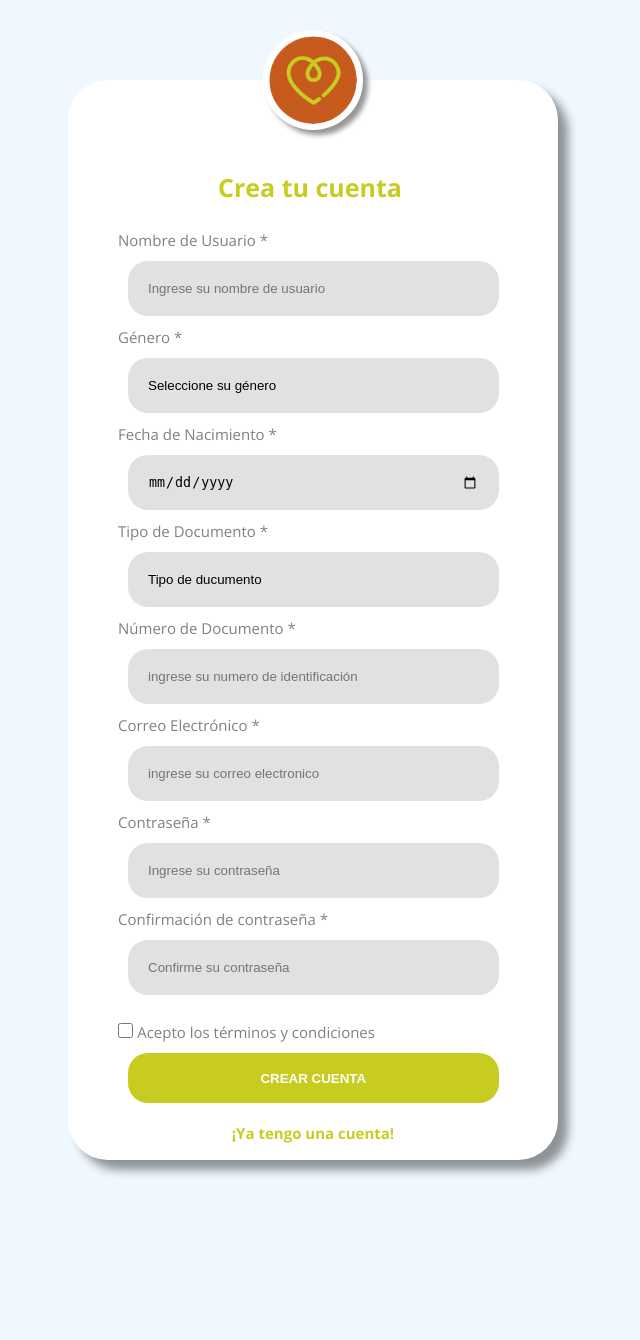
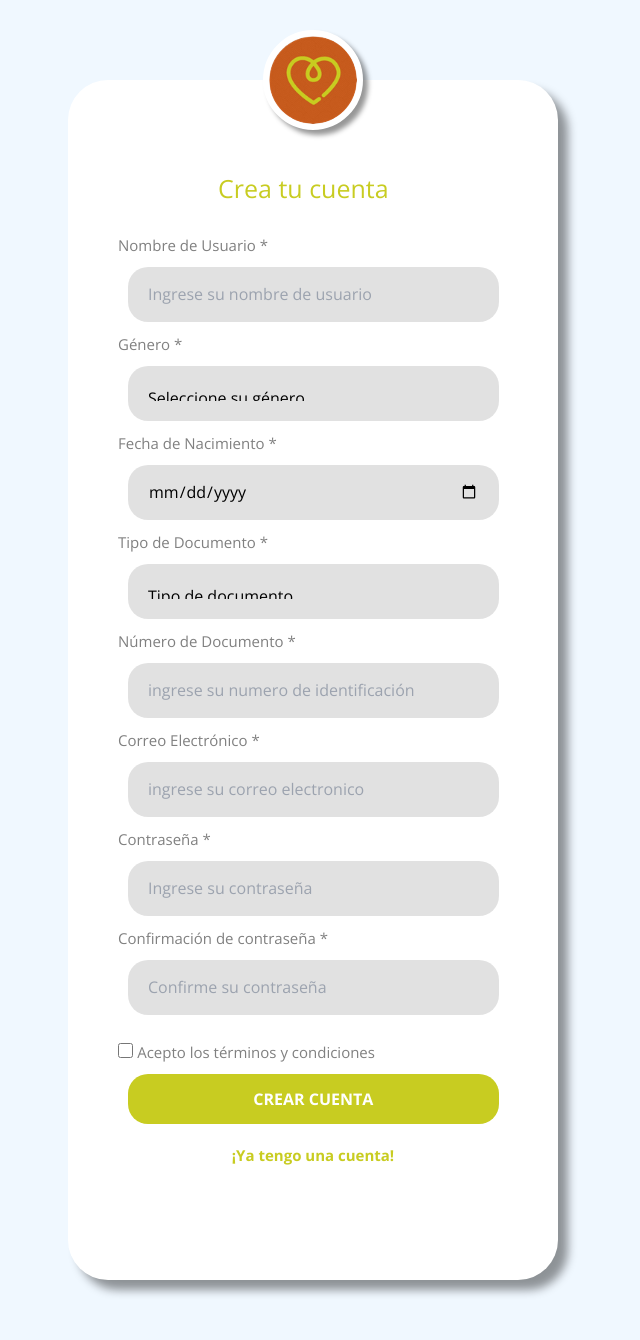
Before and after one commit to JuanDavidZabalaTapiero/Proyecto-loviingStore, a PHP site: page /Views/Extras/crearCuenta.html in a window 1280 px wide. Shown: the whole page, without its empty margins (327-967 px from the left). Run offline with PHP 8.4, Linux system fonts and the light colour scheme; some libraries are stand-ins or nearby versions.

Commit message:
Implementacion del captcha y modificacion del campo ducumento

```diff
--- a/Views/Extras/crearCuenta.html
+++ b/Views/Extras/crearCuenta.html
@@ -6,6 +6,7 @@
     <meta name="viewport" content="width=device-width, initial-scale=1.0">
     <link rel="stylesheet" href="css/style.css">
     <link rel="shortcut icon" href="img/logo.png">
+    <link rel="stylesheet" href="https://cdnjs.cloudflare.com/ajax/libs/tailwindcss/2.2.0-canary.13/tailwind.min.css">
     <title>Crear Cuenta</title>
 </head>
 
@@ -42,7 +43,7 @@
 
                 <label for="tipoDocumento">Tipo de Documento *</label>
                 <select name="tipoDocUser" id="tipoDocumento" class="formato" required>
-                    <option value="" disabled selected hidden>Tipo de ducumento</option>
+                    <option value="" disabled selected hidden>Tipo de documento</option>
                     <option value="C.C">C.C</option>
                     <option value="T.I">T.I</option>
                     <option value="DNI">DNI</option>
@@ -66,6 +67,9 @@
                 <input type="password" id="contraseña" class="formato" name="confirmarClaveUser"
                     placeholder="Confirme su contraseña" required><br>
 
+                    <div class="md-4 mx-auto">
+                        <div class="h-captcha diseño-captcha" data-sitekey="73eee0be-3188-483e-8106-cbce94d83e02"></div>
+                    </div>
                 <input type="checkbox" id="check" class="check" required>
                 <label for="check" class="checklabel">Acepto los términos y condiciones</label><br>
 
@@ -76,5 +80,6 @@
         </div>
     </section>
 </body>
+<script src="https://js.hcaptcha.com/1/api.js" async defer></script>
 
 </html>
--- a/Views/Extras/css/style.css
+++ b/Views/Extras/css/style.css
@@ -146,7 +146,7 @@ body{
     flex-wrap: nowrap;
     top: 80px;
     width: 490px;
-    height: 1080px;
+    height: 1200px;
     padding: 90px 50px;
     margin: 0 auto;
     display: block;
@@ -236,6 +236,12 @@ body{
     border: 1px solid rgba(128, 128, 128, 0.628);
 }
 
+
+.diseño-captcha{
+    display: flex;
+    justify-content: center;
+}
+
 /* Responsive del formulario */
 @media(max-width: 507px) {
    #iniciosesion .contenedor, #crearCuenta .contenedor{
```
Also changed, not shown: Controllers/registrarUserEx.php (+29 -0 lines).
